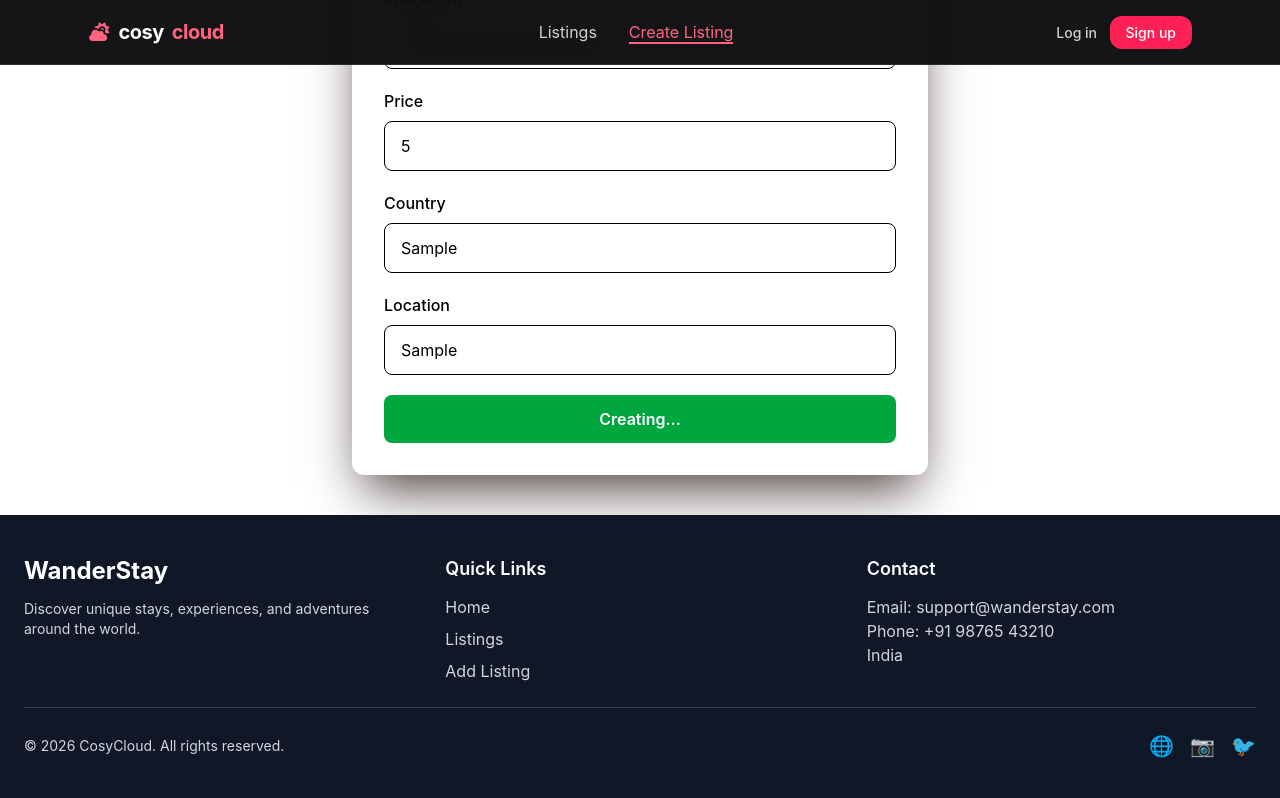
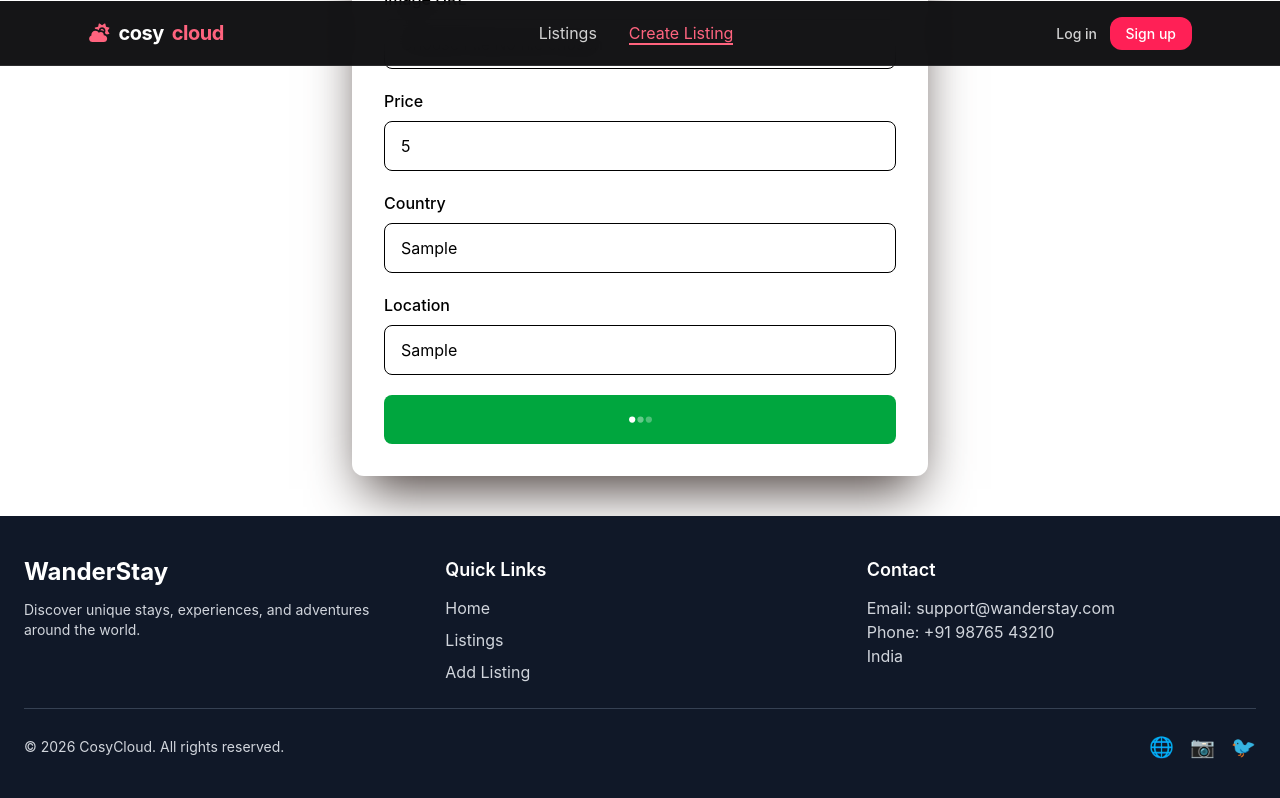
Before and after one commit to KrushnaAsDeveloper/Main-Project-Air-bnb-clone, a React (Vite) app in the folder Frontend/cosy_cloud/: page /listings/new in a window 1280 px wide. Both pictures are taken after typing "Sample", "Sample", "5", "Sample", "Sample" into the empty fields and a click on the button "Create Listing". Shown: the part 500-1298 px from the top of the page. Built offline with nearby package versions, Linux system fonts and the light colour scheme; no server answers.

Commit message:
feat: add loading spinner to Create and Update buttons for better user feedback

```diff
--- a/Frontend/cosy_cloud/src/Components/Create.jsx
+++ b/Frontend/cosy_cloud/src/Components/Create.jsx
@@ -130,7 +130,7 @@
         className="w-full bg-green-600 hover:bg-green-700 text-white font-semibold py-3 rounded-lg transition"
 
       >
-        {loading ? "Creating..." : "Create Listing"}
+        {loading ? <span className=' flex justify-center items-center'><svg width={25} fill="#FFFFFFFF" viewBox="0 0 24 24" xmlns="http://www.w3.org/2000/svg"><circle cx="4" cy="12" r="3" opacity="1"><animate id="spinner_qYjJ" begin="0;spinner_t4KZ.end-0.25s" attributeName="opacity" dur="0.75s" values="1;.2" fill="freeze"/></circle><circle cx="12" cy="12" r="3" opacity=".4"><animate begin="spinner_qYjJ.begin+0.15s" attributeName="opacity" dur="0.75s" values="1;.2" fill="freeze"/></circle><circle cx="20" cy="12" r="3" opacity=".3"><animate id="spinner_t4KZ" begin="spinner_qYjJ.begin+0.3s" attributeName="opacity" dur="0.75s" values="1;.2" fill="freeze"/></circle></svg></span> : "Create Listing"}
       </button>
     </div>
   </form>
--- a/Frontend/cosy_cloud/src/Components/Update.jsx
+++ b/Frontend/cosy_cloud/src/Components/Update.jsx
@@ -49,7 +49,7 @@ function Update() {
     fd.append("image",  form.image)
     await axios.put(`/api/listings/${id}`, fd );
     setForm({
-        name: "",
+    name: "",
     description: "",
     country: "",
     location: "",
@@ -144,7 +144,7 @@ function Update() {
       className="w-full bg-green-600 hover:bg-green-700 text-white font-semibold py-3 rounded-lg transition"
     >
       {
-        loading ? "Updating.."  : "Update Listing"
+        loading ? <span className=' flex justify-center items-center'><svg width={25} fill="#FFFFFFFF" viewBox="0 0 24 24" xmlns="http://www.w3.org/2000/svg"><circle cx="4" cy="12" r="3" opacity="1"><animate id="spinner_qYjJ" begin="0;spinner_t4KZ.end-0.25s" attributeName="opacity" dur="0.75s" values="1;.2" fill="freeze"/></circle><circle cx="12" cy="12" r="3" opacity=".4"><animate begin="spinner_qYjJ.begin+0.15s" attributeName="opacity" dur="0.75s" values="1;.2" fill="freeze"/></circle><circle cx="20" cy="12" r="3" opacity=".3"><animate id="spinner_t4KZ" begin="spinner_qYjJ.begin+0.3s" attributeName="opacity" dur="0.75s" values="1;.2" fill="freeze"/></circle></svg></span>  : "Update Listing"
       }
     </button>
   </div>
```
